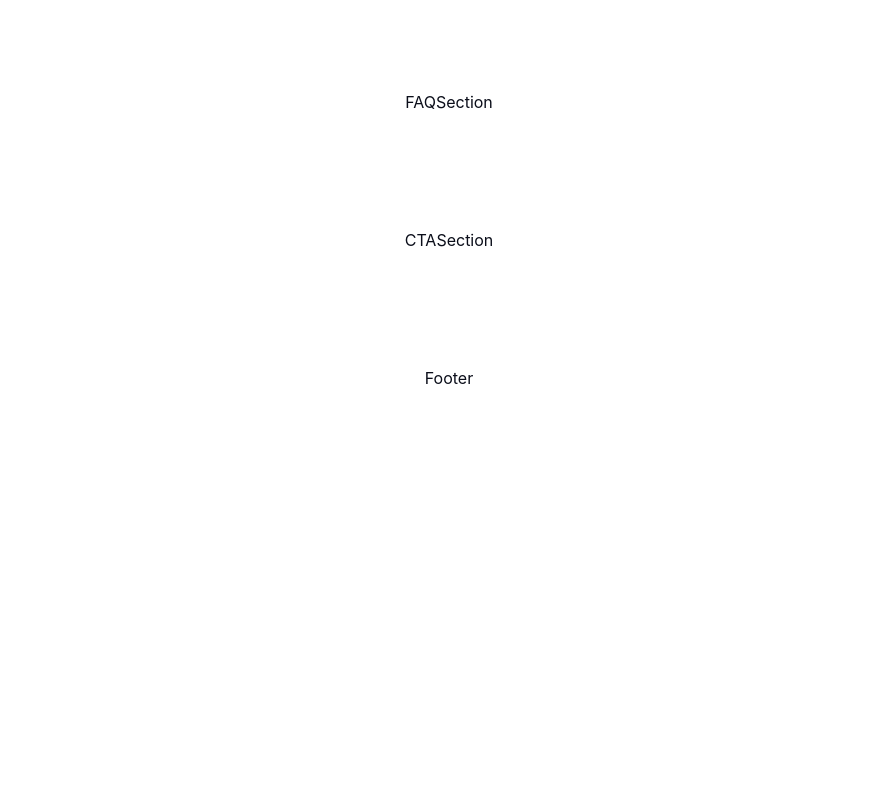
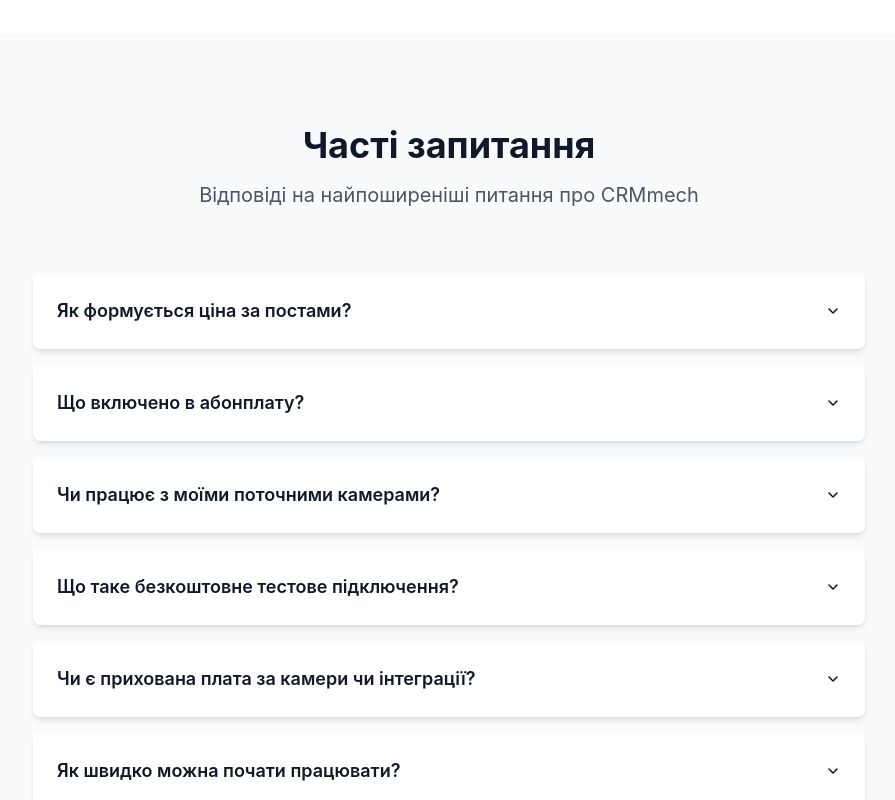
Before and after one commit to ExpanseCode/CRMMech, a React (Vite) app: page / in a window 1280 px wide. Shown: the part 7680-8480 px from the top of the page, without its empty margins (223-1118 px from the left). Before the commit the page ends 8160 px from the top, so only its background shows below. Built offline with nearby package versions, Linux system fonts and the light colour scheme.

Commit message:
faq section

```diff
--- a/package.json
+++ b/package.json
@@ -10,6 +10,7 @@
     "preview": "vite preview"
   },
   "dependencies": {
+    "@radix-ui/react-accordion": "^1.2.11",
     "clsx": "^2.1.1",
     "formik": "^2.4.6",
     "framer-motion": "^12.16.0",
--- a/src/components/Landing/FAQSection/FAQSection.jsx
+++ b/src/components/Landing/FAQSection/FAQSection.jsx
@@ -1,3 +1,27 @@
+import css from './FAQSection.module.css';
+import { motion } from 'framer-motion';
+import ListOfAccordions from './ListOfAccordions/ListOfAccordions';
+
 export default function FAQSection() {
-  return <section id="faq">FAQSection</section>;
+  return (
+    <section id="faq" className={css.section}>
+      <div className={css.container}>
+        <motion.div
+          initial={{ opacity: 0, y: 30 }}
+          whileInView={{ opacity: 1, y: 0 }}
+          transition={{ duration: 0.6 }}
+          viewport={{ once: true }}
+          // className="text-center mb-16"
+        >
+          <div className={css.titleBox}>
+            <p className={css.title}>Часті запитання</p>
+            <p className={css.description}>
+              Відповіді на найпоширеніші питання про CRMmech
+            </p>
+          </div>
+        </motion.div>
+        <ListOfAccordions />
+      </div>
+    </section>
+  );
 }
--- a/src/components/Landing/FAQSection/FAQSection.module.css
+++ b/src/components/Landing/FAQSection/FAQSection.module.css
@@ -0,0 +1,33 @@
+.section {
+  width: 100%;
+  background-color: #f9fafb;
+  border-radius: 0.5rem;
+}
+
+.container {
+  width: 896px;
+  padding: 32px;
+  margin-left: auto;
+  margin-right: auto;
+}
+
+.titleBox {
+  display: flex;
+  flex-direction: column;
+  gap: 1rem;
+  align-items: center;
+  margin-bottom: 4rem;
+}
+
+.title {
+  font-size: 2.25rem;
+  line-height: 2.5rem;
+  font-weight: 700;
+  color: var(--text-headers);
+}
+
+.description {
+  font-size: 1.25rem;
+  line-height: 1.75rem;
+  color: var(--text-gray);
+}
--- /dev/null
+++ b/src/components/Landing/FAQSection/ListOfAccordions/ListOfAccordions.jsx
@@ -0,0 +1,113 @@
+import css from './ListOfAccordions.module.css';
+import { ChevronDown } from 'lucide-react';
+import * as AccordionPrimitive from '@radix-ui/react-accordion';
+import React, { useState } from 'react';
+import { motion } from 'framer-motion';
+
+export default function ListOfAccordions(params) {
+  const faqItems = [
+    {
+      question: 'Як формується ціна за постами?',
+      answer:
+        'Пост — це ваше робоче місце, де працює механік. Саме тут відбувається основна робота та створюється прибуток. Ціна залежить від кількості постів: 1-3 пости — 2900 грн/міс, 4-7 постів — 3700 грн/міс, 8-13 постів — 5500 грн/міс. Все включено без доплат.',
+    },
+    {
+      question: 'Що включено в абонплату?',
+      answer:
+        'Усі тарифи включають: CRM-систему, відеоаналітику з камер, розпізнавання машинозаїздів, облік часу роботи майстрів, KPI та зарплатну аналітику, мобільний додаток для механіків, техпідтримку та оновлення. Камери вже враховані у тарифі.',
+    },
+    {
+      question: 'Чи працює з моїми поточними камерами?',
+      answer:
+        'Так, CRMmech працює з більшістю IP-камер. Якщо ваші камери не підходять, ми пропонуємо оренду професійних Reolink-камер всього за 15 €/міс. Наші фахівці проведуть безкоштовний аудит вашого обладнання.',
+    },
+    {
+      question: 'Що таке безкоштовне тестове підключення?',
+      answer:
+        "Ми безкоштовно підключаємо тестову камеру на один пост вашого СТО. Ви зможете протестувати всі можливості CRMmech — відеоаналітику, облік часу, звіти KPI — без жодних ризиків та зобов'язань.",
+    },
+    {
+      question: 'Чи є прихована плата за камери чи інтеграції?',
+      answer:
+        'Ні! Жодних прихованих платежів. Камери вже включені у тариф, усі функції CRM, звіти та мобільний додаток — все включено в абонплату. Доплачуєте тільки за опціональні послуги: оренду додаткових камер (15 €/міс).',
+    },
+    {
+      question: 'Як швидко можна почати працювати?',
+      answer:
+        'Тестове підключення займає 1-2 дні. Повне налаштування системи для вашого СТО — від 3 до 7 днів залежно від кількості постів. Навчання персоналу входить у вартість підключення.',
+    },
+    {
+      question: 'Підходить для невеликого СТО?',
+      answer:
+        'Абсолютно! Тариф Start (2900 грн/міс) спеціально для невеликих СТО з 1-3 постами. Ви отримуєте повний функціонал системи за доступною ціною. Можете почати з стартового тарифу та масштабуватися по мірі зростання бізнесу.',
+    },
+    {
+      question: 'Чи є знижки для мереж та франшиз?',
+      answer:
+        "Так, для СТО з 14+ постами діє тариф Profi (7500 грн/міс). Також пропонуємо спеціальні умови для мереж, франшиз та філій. Зв'яжіться з нами для розрахунку індивідуальних умов.",
+    },
+  ];
+
+  const [openItem, setOpenItem] = useState(null);
+
+  const AccordionTrigger = React.forwardRef(
+    ({ children, isOpen, ...props }, forwardedRef) => (
+      //   <Accordion.Header className="AccordionHeader">
+      <AccordionPrimitive.Trigger
+        className={css.accordionTrigger}
+        {...props}
+        ref={forwardedRef}
+      >
+        {children}
+        <ChevronDown
+          className={`${css.accordionChevron} ${isOpen && css.rotated}`}
+          aria-hidden
+        />
+      </AccordionPrimitive.Trigger>
+      //   </Accordion.Header>
+    )
+  );
+
+  const AccordionContent = React.forwardRef(
+    ({ children, className, ...props }, forwardedRef) => (
+      <AccordionPrimitive.Content
+        className={css.accordionContent}
+        {...props}
+        ref={forwardedRef}
+      >
+        <div className={css.accordionContentText}>{children}</div>
+      </AccordionPrimitive.Content>
+    )
+  );
+
+  return (
+    <motion.div
+      initial={{ opacity: 0, y: 30 }}
+      whileInView={{ opacity: 1, y: 0 }}
+      transition={{ duration: 0.6 }}
+      viewport={{ once: true }}
+    >
+      <AccordionPrimitive.Root
+        className={css.accordionRoot}
+        type="single"
+        // defaultValue="item-1"
+        collapsible
+        value={openItem}
+        onValueChange={setOpenItem}
+      >
+        {faqItems.map((item, index) => (
+          <AccordionPrimitive.Item
+            key={index}
+            value={`item-${index}`}
+            className={css.item}
+          >
+            <AccordionTrigger isOpen={openItem === `item-${index}`}>
+              <p className={css.question}>{item.question}</p>
+            </AccordionTrigger>
+            <AccordionContent>{item.answer}</AccordionContent>
+          </AccordionPrimitive.Item>
+        ))}
+      </AccordionPrimitive.Root>
+    </motion.div>
+  );
+}
--- /dev/null
+++ b/src/components/Landing/FAQSection/ListOfAccordions/ListOfAccordions.module.css
@@ -0,0 +1,93 @@
+.accordionRoot {
+  display: flex;
+  flex-direction: column;
+  gap: 1rem;
+}
+
+.item {
+  background-color: white;
+  box-shadow: 0 4px 6px -1px rgb(0 0 0 / 0.1), 0 2px 4px -2px rgb(0 0 0 / 0.1);
+  border-radius: 0.5rem;
+  /* transition: height 0.5s ease-in-out; */
+}
+
+.accordionTrigger {
+  width: 100%;
+  height: 76px;
+  background-color: white;
+  border-radius: 0.5rem;
+
+  /* box-shadow: 0 4px 6px -1px rgb(0 0 0 / 0.1), 0 2px 4px -2px rgb(0 0 0 / 0.1); */
+  border: none;
+
+  display: flex;
+  align-items: center;
+  justify-content: space-between;
+  padding: 24px;
+}
+
+.question {
+  font-size: 1.125rem;
+  line-height: 1.75rem;
+  font-weight: 600;
+  color: var(--text-headers);
+}
+
+.accordionChevron {
+  width: 1rem;
+  height: 1rem;
+  transition: transform 0.5s ease-in-out;
+}
+
+.rotated {
+  transform: rotate(180deg);
+}
+
+.accordionContent {
+  overflow: hidden;
+  transition: height 300ms ease, opacity 300ms ease;
+  /* will-change: height; */
+  opacity: 0;
+  height: 0;
+}
+
+.accordionContent[data-state='open'] {
+  height: var(--radix-accordion-content-height);
+  opacity: 1;
+}
+
+.accordionContent[data-state='closed'] {
+  height: 0;
+  opacity: 0;
+}
+/* @keyframes accordion-open {
+  from {
+    height: 0;
+    opacity: 0;
+  }
+  to {
+    height: var(--radix-accordion-content-height);
+    opacity: 1;
+  }
+}
+
+@keyframes accordion-close {
+  from {
+    height: var(--radix-accordion-content-height);
+    opacity: 1;
+  }
+  to {
+    height: 0;
+    opacity: 0;
+  }
+} */
+
+.accordionContentText {
+  padding-left: 1.5rem;
+  padding-right: 1.5rem;
+  padding-bottom: 1.5rem;
+
+  color: var(--text-gray);
+  font-size: 0.875rem;
+  line-height: 1.25rem;
+}
```
Also changed, not shown: 1 other file (tests, documents, lock files or other folders).
